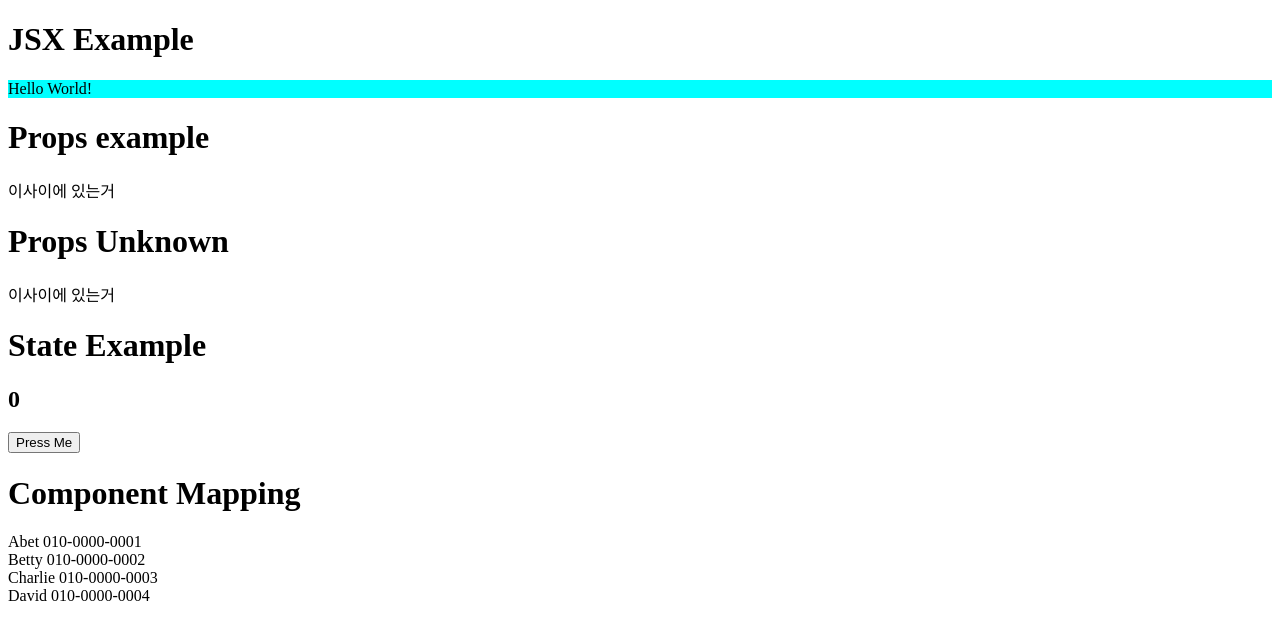
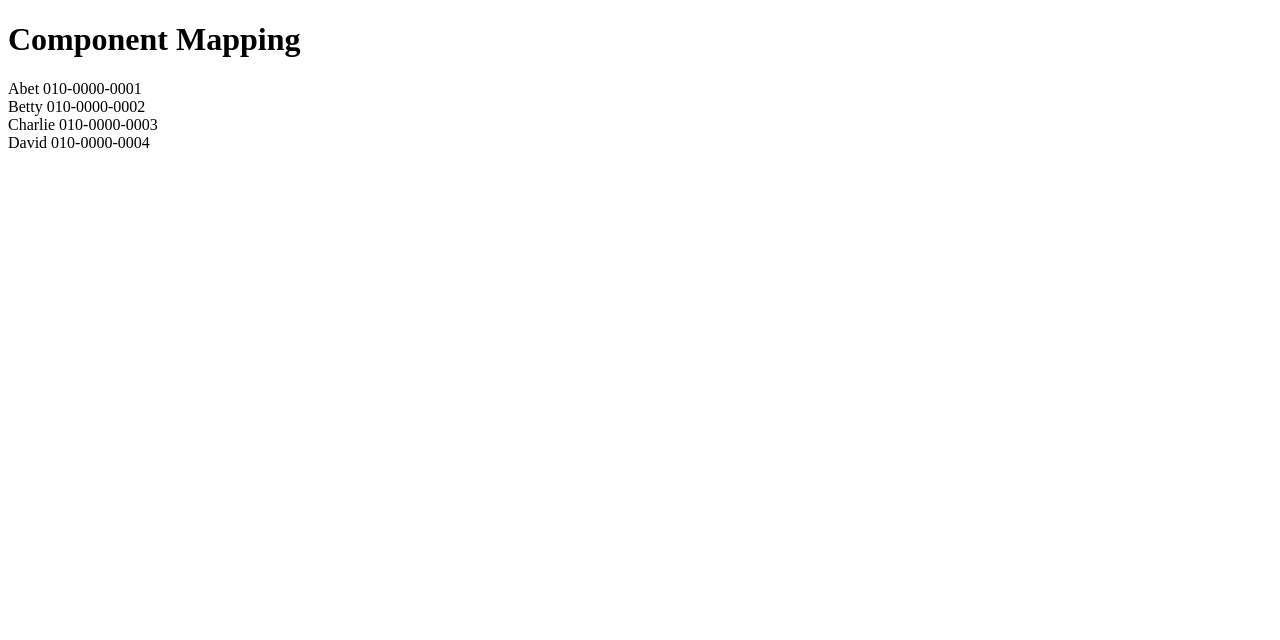
Before and after one commit to hg-pyun/hello-react, a React app: page / in a window 1280 px wide. Shown: the top 640 px of the page. Built offline with nearby package versions, Linux system fonts and the light colour scheme.

Commit message:
Contact prototype setup

```diff
--- a/src/components/App.js
+++ b/src/components/App.js
@@ -1,131 +1,14 @@
 import React from 'react';
+import Contact from './Contact';
 
 class App extends React.Component {
     render() {
         return (
             <div>
-                <JSXExam />
-                <PropsExam name="Props example">이사이에 있는거</PropsExam>
-                <PropsExam>이사이에 있는거</PropsExam>
-                <Counter/>
                 <Contact/>
             </div>
         )
     }
 }
-/**
- *  JSX
- */
-class JSXExam extends React.Component {
-    render (){
-        let text = "Hello World!";
-        let style = {
-            backgroundColor : 'aqua'
-        };
-        return (
-            <div>
-                { /* Comment */ }
-                <h1> JSX Example</h1>
-                <p style={style}>{text}</p>
-            </div>
-        );
-    }
-}
-
-
-/**
- *  Props
- */
-class PropsExam extends React.Component {
-    render (){
-        return (
-            <div>
-                <h1>{this.props.name}</h1>
-                <p>{this.props.children}</p>
-            </div>
-        )
-    }
-}
-
-PropsExam.defaultProps = {
-    name : "Props Unknown"
-};
-
-// PropsExam.propTypes = {
-//     name : React.propTypes.string
-// };
-
-/**
- *  State
- */
-class Counter extends React.Component {
-
-    constructor(props){
-        super(props); // super props를 해줘야 state에 접근할 수 있음
-        this.state = {
-            value : 0
-        };
-
-        this.handleClick = this.handleClick.bind(this);
-    }
-
-    handleClick(){
-        this.setState({
-            value : this.state.value + 1
-        });
-    }
-
-    render(){
-        return (
-            <div>
-                <h1>State Example</h1>
-                <h2>{this.state.value}</h2>
-                <button onClick={this.handleClick}>Press Me</button>
-            </div>
-        )
-    }
-}
-
-/**
- *  Component Mapping
- */
-class Contact extends React.Component {
-
-    constructor(props){
-        super(props);
-        this.state = {
-            contactData : [
-                {name:'Abet', phone:'010-0000-0001'},
-                {name:'Betty', phone:'010-0000-0002'},
-                {name:'Charlie', phone:'010-0000-0003'},
-                {name:'David', phone:'010-0000-0004'}
-            ]
-        }
-    }
-
-    render(){
-        const mapToComponent = (data) => {
-            return data.map((contact, i) =>{ // callback (currentValue, index, array)
-                console.log(contact, i);
-                return (<ContactInfo contact={contact} key={i}/>); // props로 객체를 넘길수도 있음
-            })
-        };
-
-        return (
-            <div>
-                <h1>Component Mapping</h1>
-                {mapToComponent(this.state.contactData)}
-            </div>
-        )
-    }
-}
-
-class ContactInfo extends React.Component {
-    render(){
-        return (
-            <div>{this.props.contact.name} {this.props.contact.phone}</div>
-        )
-    }
-}
 
 export default App;
--- /dev/null
+++ b/src/components/Contact.js
@@ -0,0 +1,33 @@
+import React from 'react';
+import ContactInfo from './ContactInfo'
+
+export default class Contact extends React.Component {
+
+    constructor(props){
+        super(props);
+        this.state = {
+            contactData : [
+                {name:'Abet', phone:'010-0000-0001'},
+                {name:'Betty', phone:'010-0000-0002'},
+                {name:'Charlie', phone:'010-0000-0003'},
+                {name:'David', phone:'010-0000-0004'}
+            ]
+        }
+    }
+
+    render(){
+        const mapToComponent = (data) => {
+            return data.map((contact, i) =>{ // callback (currentValue, index, array)
+                console.log(contact, i);
+                return (<ContactInfo contact={contact} key={i}/>); // props로 객체를 넘길수도 있음
+            })
+        };
+
+        return (
+            <div>
+                <h1>Component Mapping</h1>
+                {mapToComponent(this.state.contactData)}
+            </div>
+        )
+    }
+}
--- /dev/null
+++ b/src/components/ContactInfo.js
@@ -0,0 +1,9 @@
+import React from 'react';
+
+export default class ContactInfo extends React.Component {
+    render(){
+        return (
+            <div>{this.props.contact.name} {this.props.contact.phone}</div>
+        )
+    }
+}
```
